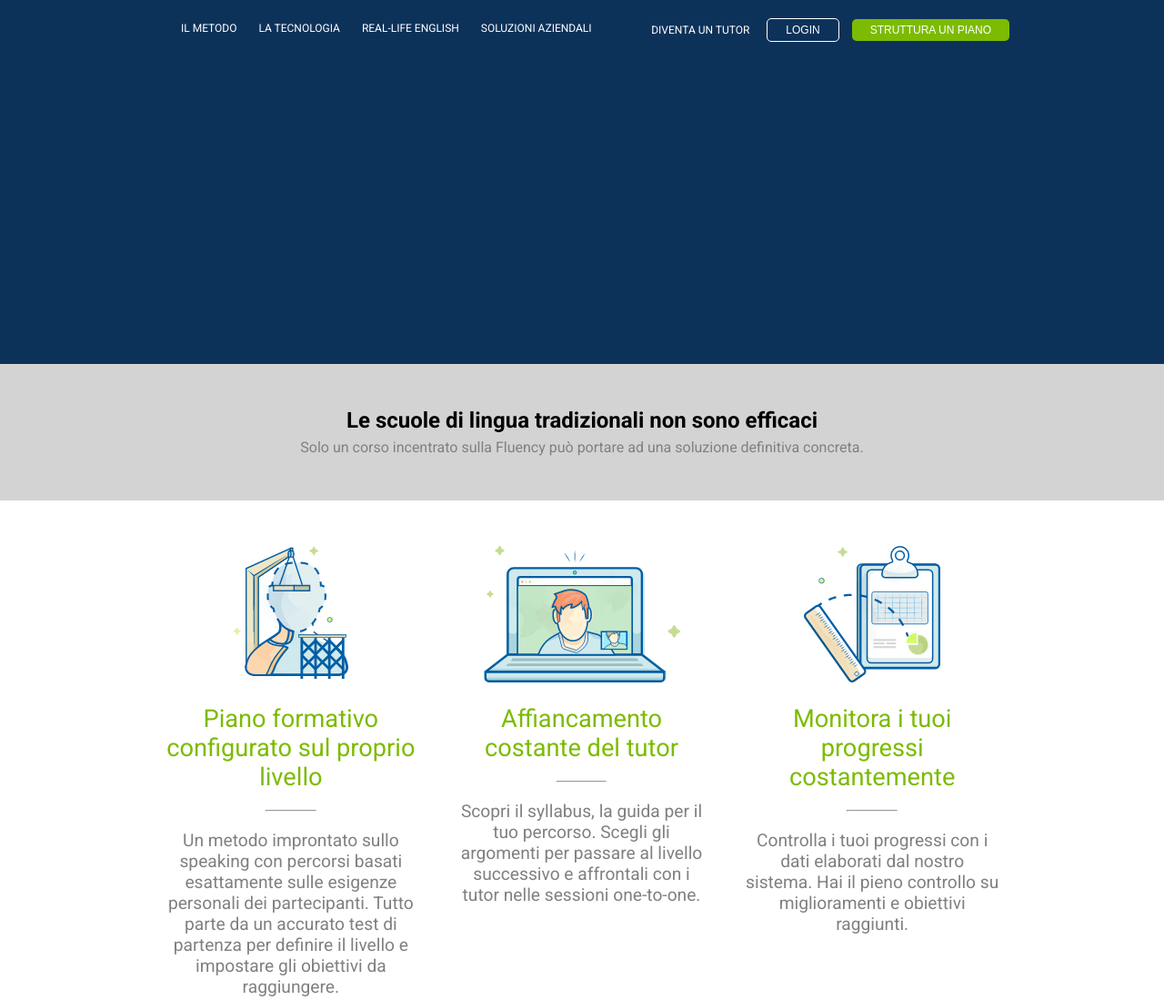
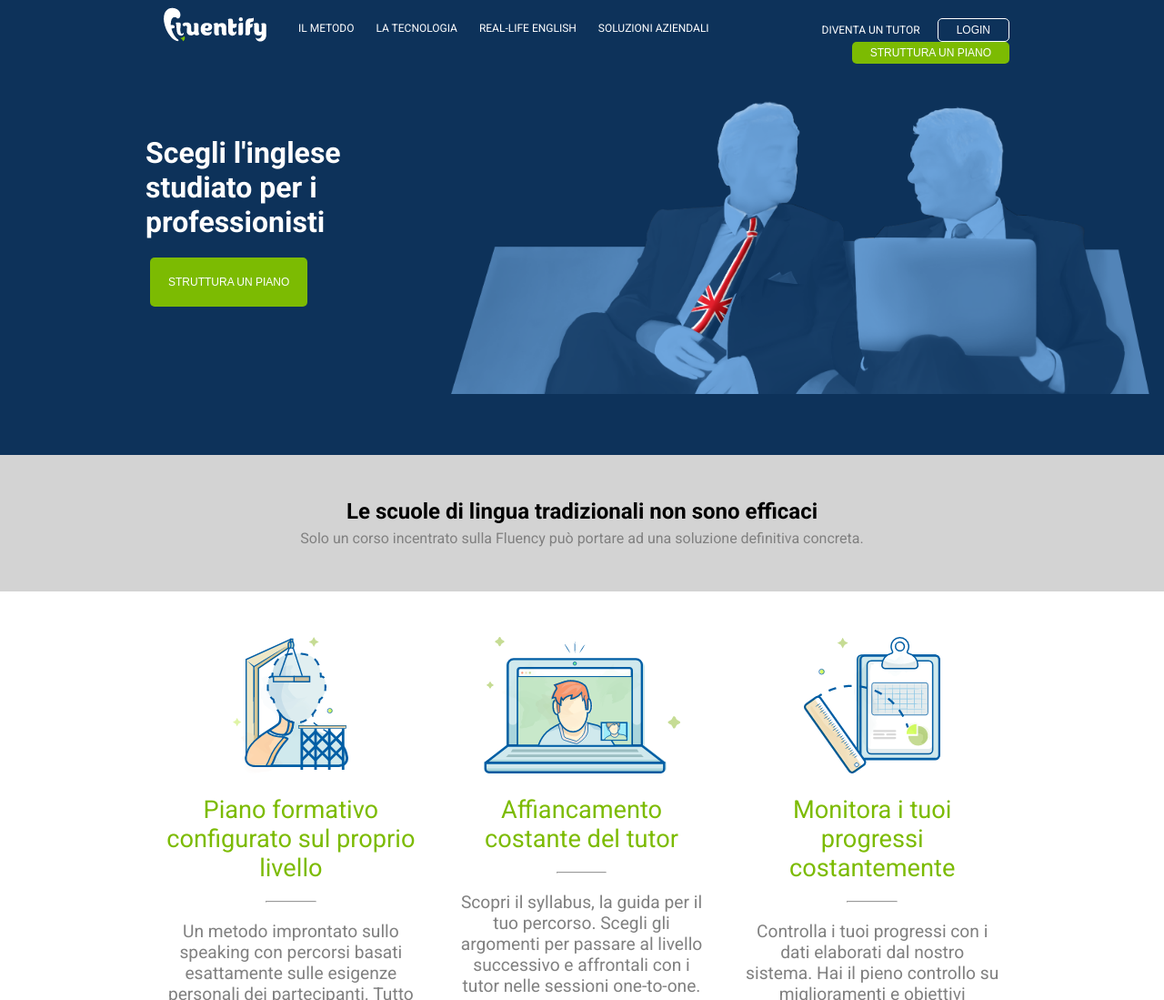
Before and after one commit to AndreaIglio/htmlcss-fluentify, a plain HTML site: page index.html in a window 1280 px wide. Shown: the top 1099 px of the page at 91% size. Drawn offline with Linux system fonts and the light colour scheme.

Commit message:
Added banner text + banner img
added banner img + banner text and button

```diff
--- a/assets/css/style.css
+++ b/assets/css/style.css
@@ -71,7 +71,7 @@ body {
 /* /CLASSI UTILITY */
 /* HEADER */
 #site_header {
-  height: 400px;
+  height: 500px;
 }
 
 /* navbar */
@@ -98,13 +98,19 @@ ul {
   margin: 0px 5px;
 }
 
+.menu_logo {
+position: relative;
+top: -12px;
+margin-right: 20px;
+}
+
 .menu_left {
-  width: 50%;
+  width: 40%;
   display: inline;
 }
 
 .menu_right {
-  width: 50%;
+  width: 40%;
   display: inline;
   position: absolute;
   right: 0;
@@ -139,6 +145,26 @@ form {
 }
 
 /* /navbar */
+
+
+.banner_main_text {
+  margin-top: 90px;
+  width: 30%;
+}
+
+.banner_main_img {
+  width: 80%;
+  float: right;
+  position: absolute;
+  right: -15%;
+  top: -20%;
+}
+
+.button_banner {
+  margin-top: 20px;
+  padding: 20px 20px;
+}
+
 /* /HEADER */
 /* EFFICIENCY */
 #efficiency {
@@ -255,11 +281,11 @@ label {
 select {
   margin-right: 15px;
   width: 150px;
-  font-size: 20px;
+  font-size: 18px;
 }
 
 .button_footer {
-  padding: 15px 20px;
+  padding: 20px 20px;
   margin-left: 20px;
 }
 
--- a/index.html
+++ b/index.html
@@ -15,9 +15,10 @@
   <!-- HEADER -->
   <header class="bg_header" id="site_header">
     <nav class="container">
+      <div class="menu_logo float_left">
+        <img src="assets/img/logo.png" alt=""></div>
       <div class="menu_left">
         <ul class="navbar">
-          <img src="" alt="">
           <li><a class="text_white" href="#">IL METODO</a></li>
           <li><a class="text_white" href="#">LA TECNOLOGIA</a></li>
           <li><a class="text_white" href="#">REAL-LIFE ENGLISH</a></li>
@@ -32,6 +33,15 @@
         </ul>
       </div>
     </nav>
+
+    <div class="container">
+      <div class="banner_main_text text_white">
+        <h1>Scegli l'inglese studiato per i professionisti</h1>
+      </div>
+      <img class="banner_main_img" src="assets/img/banner_header.png" alt="">
+      <button class="button_banner button button_strutturaunpiano text_white" type="button" name="button">STRUTTURA UN PIANO</button>
+    </div>
+
   </header>
   <!-- /HEADER -->
 
@@ -60,7 +70,8 @@
         <img class="img_row" src="assets/img/profile.png" alt="">
         <h3 class="h3_top_row">Piano formativo configurato sul proprio livello</h3>
         <hr class="hr_top_row">
-        <p class="p_text_color p_row_top">Un metodo improntato sullo speaking con percorsi basati esattamente sulle esigenze personali dei partecipanti. Tutto parte da un accurato test di partenza per definire il livello e impostare gli obiettivi da raggiungere.</p>
+        <p class="p_text_color p_row_top">Un metodo improntato sullo speaking con percorsi basati esattamente sulle esigenze personali dei partecipanti. Tutto parte da un accurato test di partenza per definire il livello e impostare gli obiettivi da
+          raggiungere.</p>
       </div>
 
       <!-- /LEFT CONTENT -->
@@ -79,7 +90,8 @@
       <div class="col_4 float_left">
         <img class="img_row" src="assets/img/doc.png" alt="">
         <h3 class="h3_top_row">Monitora i tuoi progressi costantemente
-          <hr class="hr_top_row"></h3>
+          <hr class="hr_top_row">
+        </h3>
 
         <p class="p_text_color p_row_top">Controlla i tuoi progressi con i dati elaborati dal nostro sistema. Hai il pieno controllo su miglioramenti e obiettivi raggiunti.</p>
       </div>
```
